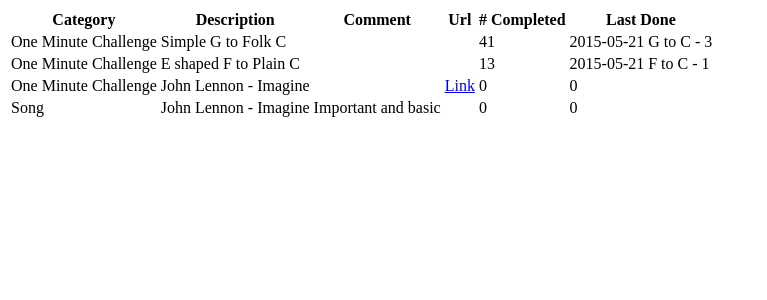
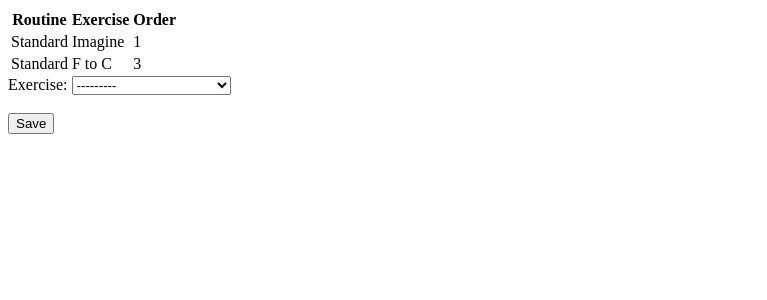
Before and after one commit to Nzeedave/Trainer, a Django app: page /guitar/test/ in a window 1280 px wide. Shown: the top 300 px of the page, without its empty margins (0-767 px from the left). Run offline with Django 3.2, Linux system fonts and the light colour scheme; data comes from the database, SQL or seed files in the repository; both versions use the stored data as it was after the commit.

Commit message:
just checkin

```diff
--- a/src/guitar/forms.py
+++ b/src/guitar/forms.py
@@ -36,6 +36,15 @@ class RoutineItemForm(forms.ModelForm):
         fields= ('exercise', 'routine', 'order')
 
 
+class RoutineItemForm_Exercise(forms.ModelForm):
+    exercise = ExerciseModelChoiceField( Exercise.objects.all())
+#    routine = forms.ModelChoiceField( Routine.objects.all())
+#    order = forms.IntegerField()
+
+    class Meta:
+        model = RoutineItem
+        exclude= ('order', 'routine',)
+
 class CategoryForm(forms.ModelForm):
     name = forms.CharField
     time = forms.IntegerField(initial = 0)
--- a/src/guitar/models.py
+++ b/src/guitar/models.py
@@ -147,6 +147,19 @@ class RoutineItem(models.Model):
     class Meta:
         unique_together = ["routine", "order"]
 
+    def table_header(self):
+        return [
+                'Routine',
+                'Exercise',
+                'Order'
+                ]
+    def table_data(self):
+        return [
+                [self.routine, "routine"],
+                [self.exercise, "exercise"],
+                [self.order, "order"]
+                ]
+
 class ExerciseData(models.Model):
     id = models.AutoField(primary_key = True)
     exercise = models.ForeignKey(Exercise)
@@ -155,6 +168,7 @@ class ExerciseData(models.Model):
     count = models.IntegerField()
     date = models.DateField()
 
+
     def __unicode__(self):
         return str(self.date) + ' ' + str(self.exercise) + ' - ' + str(self.id)
     def __str__(self):
--- a/src/guitar/views.py
+++ b/src/guitar/views.py
@@ -1,7 +1,7 @@
 from django.shortcuts import render, redirect
 from django.http import HttpResponse
 from guitar.forms import ExerciseDataForm, RoutineDataForm, RoutineItemForm, CategoryForm
-from guitar.forms import ExerciseForm
+from guitar.forms import ExerciseForm, RoutineItemForm_Exercise
 from guitar.models import Exercise, ExerciseData, Category, Routine, RoutineItem
 from django.db.models.sql.where import NothingNode
 
@@ -93,6 +93,7 @@ def routine_exercise(request, routine_slug, item_id):
             else:
                 return redirect('routine_finish', routine_slug)
 
+
         context_dict['exercise_id'] = exercise.id
         context_dict['item_id'] = item_id
         context_dict['i'] = i
@@ -123,8 +124,32 @@ def show_routine(request, routine_slug):
 def test(request,):
 
     exercises = Exercise.objects.all()
-    context_dict = { 'exercises': exercises,
-                    }
+    items = RoutineItem.objects.all()
+    form = RoutineItemForm_Exercise
+
+    if request.method == 'POST':
+        print(request.POST)
+        form = RoutineItemForm_Exercise( request.POST)
+        if form.is_valid():
+            print("Counts as valid")
+
+            routine_item = RoutineItem.objects.get_or_create( routine = Routine.objects.get( slug = 'standard'),
+                                                              order = 1)[0]
+            routine_item.exercise = form.save(commit = False).exercise
+
+            print("    Routine: " + routine_item.routine.slug)
+            print("    Order: " + str(routine_item.order))
+            print("    Exercise: " + routine_item.exercise.desc )
+            print("Is valid")
+            routine_item.save(force_update =True)
+            return redirect(request.path)
+
+    context_dict = {
+                    'exercises': exercises,
+                    'form': form,
+                    'items': items,
+                }
+
     address = 'guitar/test.html'
 
     return render(request, address, context_dict)
@@ -222,3 +247,35 @@ def list_exercises(request):
 
     address = 'guitar/standard_table.html'
     return render(request, address, context_dict)
+
+# This creates a new RoutineItem
+
+def replace_routine_item(request, routine_slug, position):
+
+    address = ""
+    context_dict = {}
+
+    return render(request. address, context_dict)
+
+def insert_routine_item(request, routine_slug, position):
+    # Creates
+
+    routine_item = RoutineItem()
+    address = ""
+    context_dict = {}
+
+
+
+    try:
+
+        if request.method == 'POST':
+            routine = Routine.objects.get( slug = routine_slug)
+            routine.cleanup_order()
+            routine.insert(position)
+
+            routine_item.routine = routine
+            routine_item.order = position
+    except Routine.DoesNotExist:
+        pass
+
+    return render(request. address, context_dict)
--- a/src/templates/guitar/test.html
+++ b/src/templates/guitar/test.html
@@ -17,16 +17,24 @@
 
 <body>
      <table>
-        {% for head in exercises.0.table_header %}
+        {% for head in items.0.table_header %}
             <th>{{ head }}</th>
         {% endfor %}
-        {% for exercise in exercises %}
+        {% for item in items %}
             <tr>
-                {% for entry in exercise.table_data %}
+                {% for entry in item.table_data %}
                     <td class="{{entry.1}}">{{ entry.0|safe }}</td>
                 {% endfor %}
             </tr>
         {% endfor %}
+
     </table>
+    <form class="routine_item_form" id="routine_item_form" name="routine_item_form" method="post" action="{{ request_path }}">
+            {% csrf_token %}
+            {% for field in form.visible_fields %}
+                {{ field.label_tag }} {{ field }} {{ field.help_text }} <br> <br>
+            {% endfor %}
+            <input id="submit" type="submit" name="submit" value="Save" />
+    </form>
   </body>
 </html>
```
Also changed, not shown: src/db.sqlite3.
